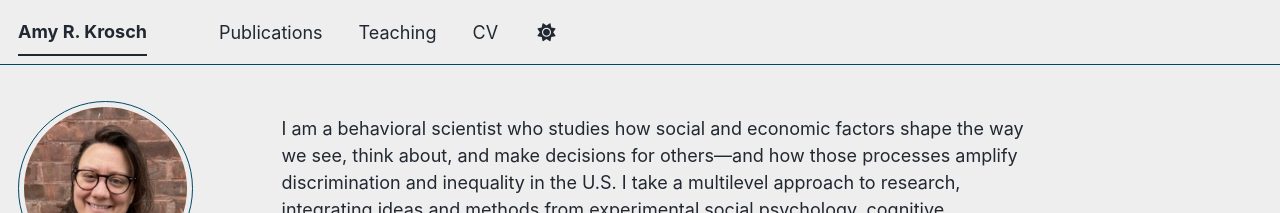
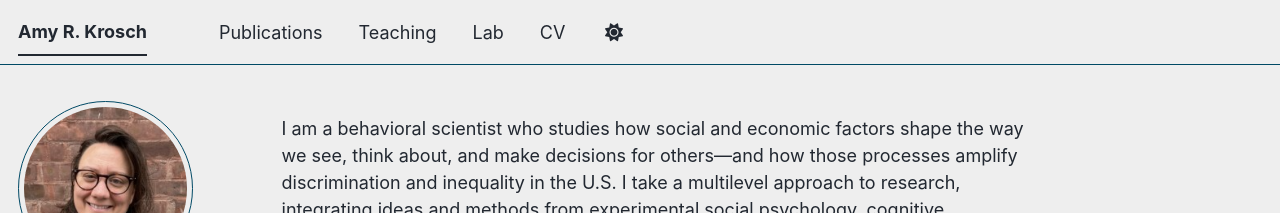
Before and after one commit to amykrosch/amykrosch.github.io, a Jekyll site: the page built from _pages/about.md, in a window 1280 px wide. Shown: the top 213 px of the page. Built offline with Jekyll 4.4.1, drawn with Linux system fonts in a browser that asks for light colours; some web fonts are replaced; a script bundle is joined from its source files by our own code; library files that are not in the unit come from our copies.

Commit message:
Update navigation.yml

```diff
--- a/_data/navigation.yml
+++ b/_data/navigation.yml
@@ -17,8 +17,8 @@ main:
   - title: "Teaching"
     url: /teaching/
 
-  #  - title: "Portfolio"
-  #   url: /portfolio/
+  - title: "Lab"
+    url: /portfolio/
 
    # - title: "Blog Posts"
    #   url: /year-archive/
```
